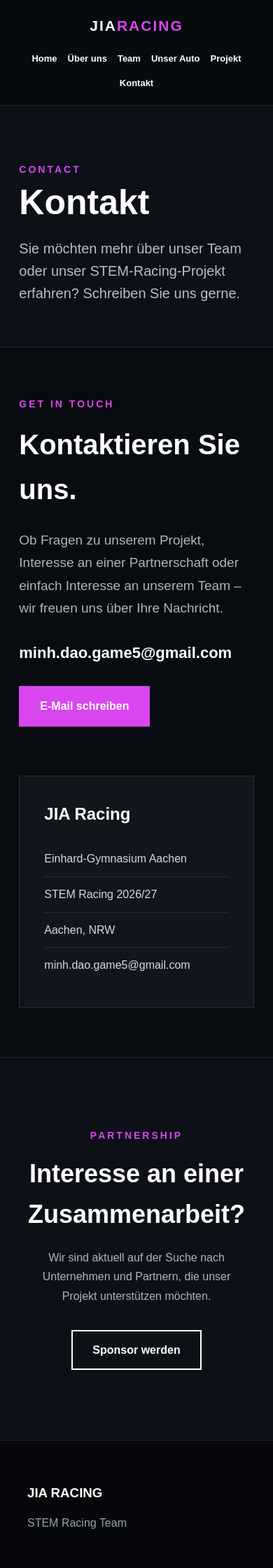
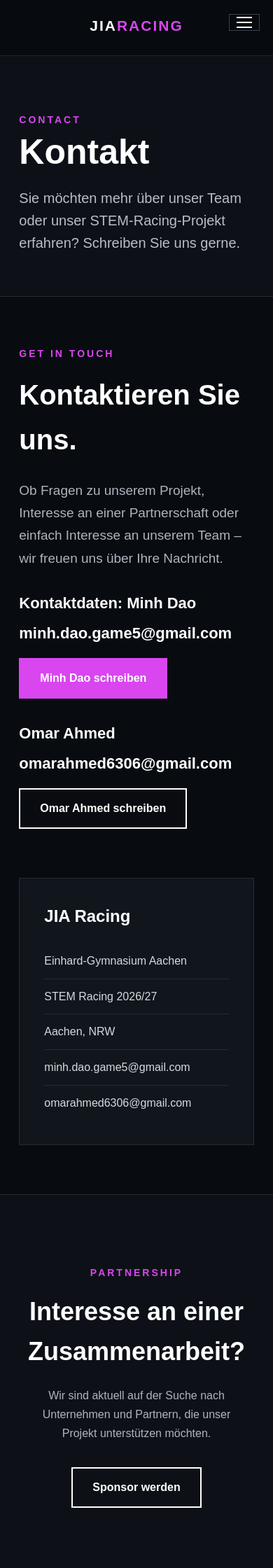
Before and after one commit to Codingthebestfr/JIA-STEM-Racing, a Flask app: page /contact in a window 390 px wide. Shown: the top 2240 px of the page at 70% size. Run offline with Flask 3, Linux system fonts and the light colour scheme.

Commit message:
Add requirements

```diff
--- a/app.py
+++ b/app.py
@@ -20,12 +20,12 @@ def team():
 
 @app.route("/car")
 def car():
-    return "Unser Auto"
+    return render_template("car.html")
 
 
 @app.route("/project")
 def project():
-    return "Unser Projekt"
+    return render_template("project.html")
 
 
 @app.route("/contact")
--- /dev/null
+++ b/static/app.js
@@ -0,0 +1,40 @@
+(function () {
+    "use strict";
+
+    const menuButton = document.querySelector(".menu-toggle");
+    const navigation = document.querySelector("#site-navigation");
+
+    if (menuButton && navigation) {
+        menuButton.addEventListener("click", function () {
+            const isOpen = menuButton.getAttribute("aria-expanded") === "true";
+            menuButton.setAttribute("aria-expanded", String(!isOpen));
+            navigation.classList.toggle("is-open", !isOpen);
+            menuButton.querySelector(".sr-only").textContent = isOpen ? "Menü öffnen" : "Menü schließen";
+        });
+
+        navigation.addEventListener("click", function (event) {
+            if (event.target.matches("a")) {
+                menuButton.setAttribute("aria-expanded", "false");
+                navigation.classList.remove("is-open");
+            }
+        });
+    }
+
+    const revealItems = document.querySelectorAll(".card, .team-card, .sponsor-card, .info-box, .content-text");
+
+    if ("IntersectionObserver" in window && revealItems.length) {
+        const revealObserver = new IntersectionObserver(function (entries, observer) {
+            entries.forEach(function (entry) {
+                if (entry.isIntersecting) {
+                    entry.target.classList.add("is-visible");
+                    observer.unobserve(entry.target);
+                }
+            });
+        }, { threshold: 0.12 });
+
+        revealItems.forEach(function (item) {
+            item.classList.add("reveal-on-scroll");
+            revealObserver.observe(item);
+        });
+    }
+}());
--- a/static/style.css
+++ b/static/style.css
@@ -6,6 +6,14 @@
     margin: 0;
     padding: 0;
     box-sizing: border-box;
+}
+
+:root {
+    --accent: #d946ef;
+    --background: #080b10;
+    --surface: #11161d;
+    --border: #252c35;
+    --text-muted: #aeb5bf;
 }
 
 html {
@@ -17,6 +25,45 @@ body {
     background: #080b10;
     color: #ffffff;
     line-height: 1.6;
+}
+
+body,
+a,
+button {
+    -webkit-tap-highlight-color: transparent;
+}
+
+button,
+a {
+    font: inherit;
+}
+
+.skip-link {
+    position: fixed;
+    top: 12px;
+    left: 12px;
+    z-index: 2000;
+    padding: 10px 14px;
+    background: #ffffff;
+    color: #080b10;
+    transform: translateY(-150%);
+    transition: transform 0.2s ease;
+}
+
+.skip-link:focus {
+    transform: translateY(0);
+}
+
+.sr-only {
+    position: absolute;
+    width: 1px;
+    height: 1px;
+    padding: 0;
+    margin: -1px;
+    overflow: hidden;
+    clip: rect(0, 0, 0, 0);
+    white-space: nowrap;
+    border: 0;
 }
 
 
@@ -42,6 +89,8 @@ body {
 }
 
 .logo {
+    color: #ffffff;
+    text-decoration: none;
     font-size: 26px;
     font-weight: 900;
     letter-spacing: 2px;
@@ -67,6 +116,64 @@ nav a {
 
 nav a:hover {
     color: #d946ef;
+}
+
+nav a.is-active {
+    color: #d946ef;
+}
+
+.menu-toggle {
+    display: none;
+    border: 1px solid #3a424d;
+    background: transparent;
+    color: #ffffff;
+    cursor: pointer;
+    padding: 10px;
+}
+
+.menu-icon,
+.menu-icon::before,
+.menu-icon::after {
+    display: block;
+    width: 22px;
+    height: 2px;
+    background: currentColor;
+    transition: transform 0.2s ease;
+}
+
+.menu-icon {
+    position: relative;
+}
+
+.menu-icon::before,
+.menu-icon::after {
+    content: "";
+    position: absolute;
+    left: 0;
+}
+
+.menu-icon::before { transform: translateY(-7px); }
+.menu-icon::after { transform: translateY(7px); }
+
+.menu-toggle[aria-expanded="true"] .menu-icon { background: transparent; }
+.menu-toggle[aria-expanded="true"] .menu-icon::before { transform: rotate(45deg); }
+.menu-toggle[aria-expanded="true"] .menu-icon::after { transform: rotate(-45deg); }
+
+.reveal-on-scroll {
+    opacity: 0;
+    transform: translateY(18px);
+    transition: opacity 0.55s ease, transform 0.55s ease;
+}
+
+.reveal-on-scroll.is-visible {
+    opacity: 1;
+    transform: translateY(0);
+}
+
+@media (prefers-reduced-motion: reduce) {
+    html { scroll-behavior: auto; }
+    *, *::before, *::after { transition-duration: 0.01ms !important; animation-duration: 0.01ms !important; }
+    .reveal-on-scroll { opacity: 1; transform: none; }
 }
 
 
@@ -368,12 +475,29 @@ footer {
         gap: 20px;
     }
 
+    .navbar {
+        position: sticky;
+    }
+
+    .menu-toggle {
+        display: block;
+        position: absolute;
+        top: 20px;
+        right: 5%;
+    }
+
     nav {
+        display: none;
         gap: 15px;
 
         flex-wrap: wrap;
 
         justify-content: center;
+    }
+
+    nav.is-open {
+        display: flex;
+        width: 100%;
     }
 
     .hero {
@@ -910,6 +1034,20 @@ footer {
     color: #d946ef;
 }
 
+.contact-list {
+    display: grid;
+    gap: 32px;
+}
+
+.contact-person h3 {
+    margin-bottom: 8px;
+    font-size: 22px;
+}
+
+.contact-person .contact-email {
+    margin-bottom: 18px;
+}
+
 .contact-box {
     width: 100%;
 }
--- a/templates/base.html
+++ b/templates/base.html
@@ -5,13 +5,16 @@
     <meta charset="UTF-8">
 
     <meta name="viewport" content="width=device-width, initial-scale=1.0">
+    <meta name="theme-color" content="#080b10">
 
-    <title>{% block title %}JIA STEM Racing{% endblock %}</title>
+    <title>{% block title %}JIA Racing{% endblock %}</title>
 
     <link rel="stylesheet" href="{{ url_for('static', filename='style.css') }}">
 </head>
 
 <body>
+
+    <a class="skip-link" href="#main-content">Zum Inhalt springen</a>
 
     <!-- =========================
          NAVIGATION
@@ -19,17 +22,23 @@
 
     <header class="navbar">
 
-        <div class="logo">
+        <a class="logo" href="{{ url_for('home') }}" aria-label="JIA Racing Startseite">
             JIA<span>RACING</span>
-        </div>
+        </a>
 
-        <nav>
-            <a href="{{ url_for('home') }}">Home</a>
-            <a href="{{ url_for('about') }}">Über uns</a>
-            <a href="{{ url_for('team') }}">Team</a>
-            <a href="{{ url_for('car') }}">Unser Auto</a>
-            <a href="{{ url_for('project') }}">Projekt</a>
-            <a href="{{ url_for('contact') }}">Kontakt</a>
+        <button class="menu-toggle" type="button" aria-expanded="false" aria-controls="site-navigation">
+            <span class="menu-icon" aria-hidden="true"></span>
+            <span class="sr-only">Menü öffnen</span>
+        </button>
+
+        <nav id="site-navigation" aria-label="Hauptnavigation">
+            <a class="{% if request.endpoint == 'home' %}is-active{% endif %}" href="{{ url_for('home') }}">Home</a>
+            <a class="{% if request.endpoint == 'about' %}is-active{% endif %}" href="{{ url_for('about') }}">Über uns</a>
+            <a class="{% if request.endpoint == 'team' %}is-active{% endif %}" href="{{ url_for('team') }}">Team</a>
+            <a class="{% if request.endpoint == 'car' %}is-active{% endif %}" href="{{ url_for('car') }}">Unser Auto</a>
+            <a class="{% if request.endpoint == 'project' %}is-active{% endif %}" href="{{ url_for('project') }}">Projekt</a>
+            <a class="{% if request.endpoint == 'sponsors' %}is-active{% endif %}" href="{{ url_for('sponsors') }}">Sponsoren</a>
+            <a class="{% if request.endpoint == 'contact' %}is-active{% endif %}" href="{{ url_for('contact') }}">Kontakt</a>
         </nav>
 
     </header>
@@ -39,7 +48,7 @@
          HAUPTINHALT
     ========================== -->
 
-    <main>
+    <main id="main-content" tabindex="-1">
 
         {% block content %}
 
@@ -57,7 +66,7 @@
         <div class="footer-content">
 
             <div>
-                <h3>JIA RACING</h3>
+                <h3>JIA Racing</h3>
                 <p>
                     STEM Racing Team
                 </p>
@@ -94,15 +103,8 @@
 
 </body>
 
+    <script src="{{ url_for('static', filename='app.js') }}" defer></script>
+
+</body>
+
 </html>
-
-
-<nav>
-    <a href="{{ url_for('home') }}">Home</a>
-    <a href="{{ url_for('about') }}">Über uns</a>
-    <a href="{{ url_for('team') }}">Team</a>
-    <a href="{{ url_for('car') }}">Unser Auto</a>
-    <a href="{{ url_for('project') }}">Projekt</a>
-    <a href="{{ url_for('sponsors') }}">Sponsoren</a>
-    <a href="{{ url_for('contact') }}">Kontakt</a>
-</nav>
--- a/templates/contact.html
+++ b/templates/contact.html
@@ -49,19 +49,27 @@ Kontakt | JIA Racing
             wir freuen uns über Ihre Nachricht.
         </p>
 
-        <a
-            href="mailto:minh.dao.game5@gmail.com"
-            class="contact-email"
-        >
-            minh.dao.game5@gmail.com
-        </a>
+        <div class="contact-list">
+            <div class="contact-person">
+                <h3>Kontaktdaten: Minh Dao</h3>
+                <a href="mailto:minh.dao.game5@gmail.com" class="contact-email">
+                    minh.dao.game5@gmail.com
+                </a>
+                <a href="mailto:minh.dao.game5@gmail.com" class="button">
+                    Minh Dao schreiben
+                </a>
+            </div>
 
-        <a
-            href="mailto:minh.dao.game5@gmail.com"
-            class="button"
-        >
-            E-Mail schreiben
-        </a>
+            <div class="contact-person">
+                <h3>Omar Ahmed</h3>
+                <a href="mailto:omarahmed6306@gmail.com" class="contact-email">
+                    omarahmed6306@gmail.com
+                </a>
+                <a href="mailto:omarahmed6306@gmail.com" class="button button-outline">
+                    Omar Ahmed schreiben
+                </a>
+            </div>
+        </div>
 
     </div>
 
@@ -91,6 +99,10 @@ Kontakt | JIA Racing
 
             <li>
                 minh.dao.game5@gmail.com
+            </li>
+
+            <li>
+                omarahmed6306@gmail.com
             </li>
         </ul>
 
--- a/templates/team.html
+++ b/templates/team.html
@@ -176,7 +176,7 @@ Team | JIA Racing
             </div>
 
             <h3>
-                Omar
+                Omar Ahmed
             </h3>
 
             <p class="team-age">
```
Also changed, not shown: templates/car.html (+30 -0 lines), templates/project.html (+30 -0 lines).
